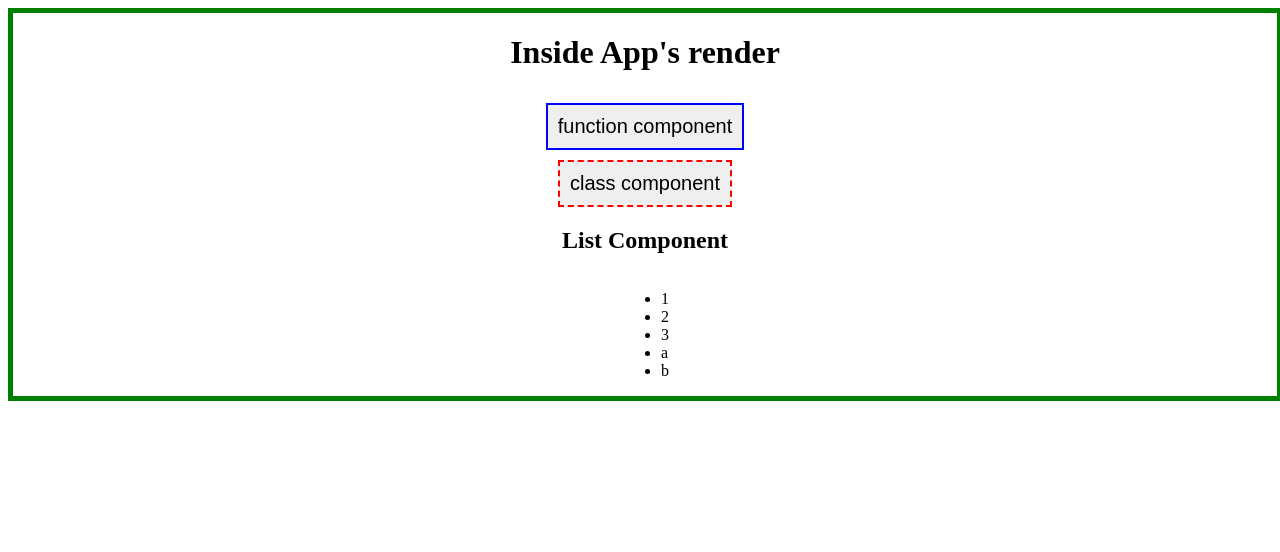
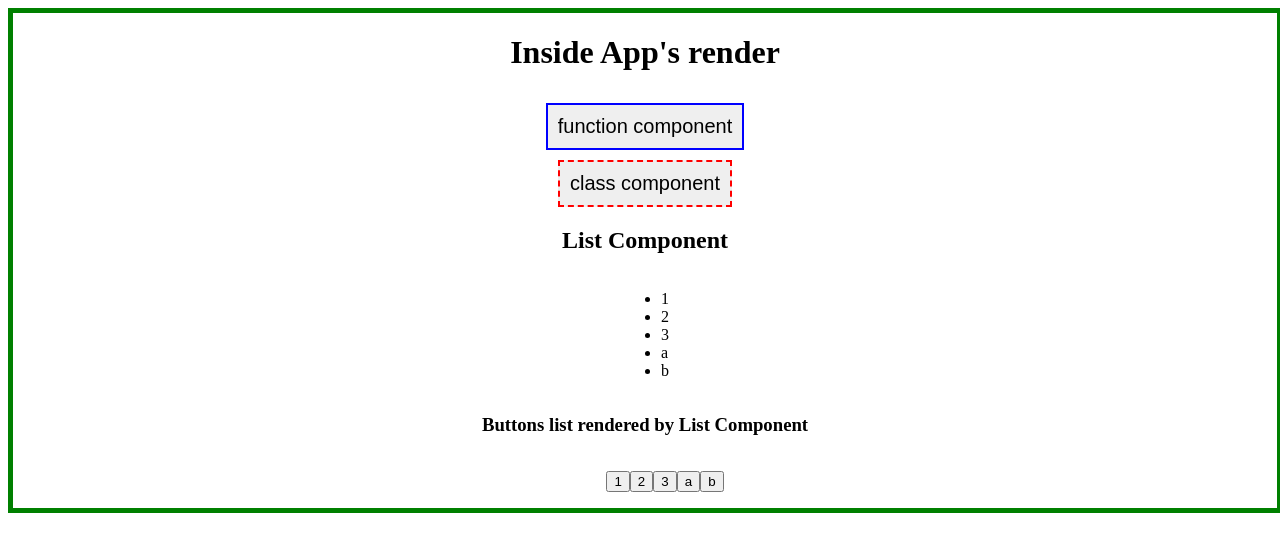
Before and after one commit to connielion/day2-components-example, a React (Vite) app: page / in a window 1280 px wide. Shown: the top 552 px of the page. Built offline with nearby package versions, Linux system fonts and the light colour scheme.

Commit message:
props example created

```diff
--- /dev/null
+++ b/src/components/Button.js
@@ -0,0 +1,12 @@
+import React from 'react';
+// props is an 'object' you pass DOWN unidirectionally from parent to child components
+// child component must receive "props" parameter to access data passed down
+const Button=(props)=>{
+
+    return (<button>
+        {props.element}
+    </button>)
+}
+
+
+export default Button;
--- a/src/components/List.js
+++ b/src/components/List.js
@@ -1,5 +1,5 @@
 import React from "react";
-
+import Button from "./Button";
 // List is a class component with "state"
 class List extends React.Component {
   constructor() {
@@ -17,18 +17,24 @@ class List extends React.Component {
     const { someData } = this.state; // destructure numbersList from the "state" object initialized above, so I don't have to type "this.state.someData.map(...)" on line 18
 
     // for each number(element) in the array, return a <li> with the number(element) inside.
-    const nums = someData.map((element) => {
+    const listElements = someData.map((element) => {
       return <li>{element}</li>;
     });
 
-    console.log(`nums`,nums)
+    // console.log(`nums`,nums)
 
+    const buttons = someData.map((element)=>{
+        return <Button element={element} />
+    })
     return (
       <>
         {/* <>...</> is short syntax for <React.Fragment>, which is used as a wrapper without having to add extra nodes to the DOM */}
         <h2>List Component</h2>
         {/* destructure nums array - an array of 'li's */}
-        <ul>{nums}</ul>
+        <ul>{listElements}</ul>
+
+        <h3>Buttons list rendered by List Component</h3>
+        <ul>{buttons}</ul>
       </>
     );
   }
```
Also changed, not shown: 2 other files (tests, documents, lock files or other folders).
